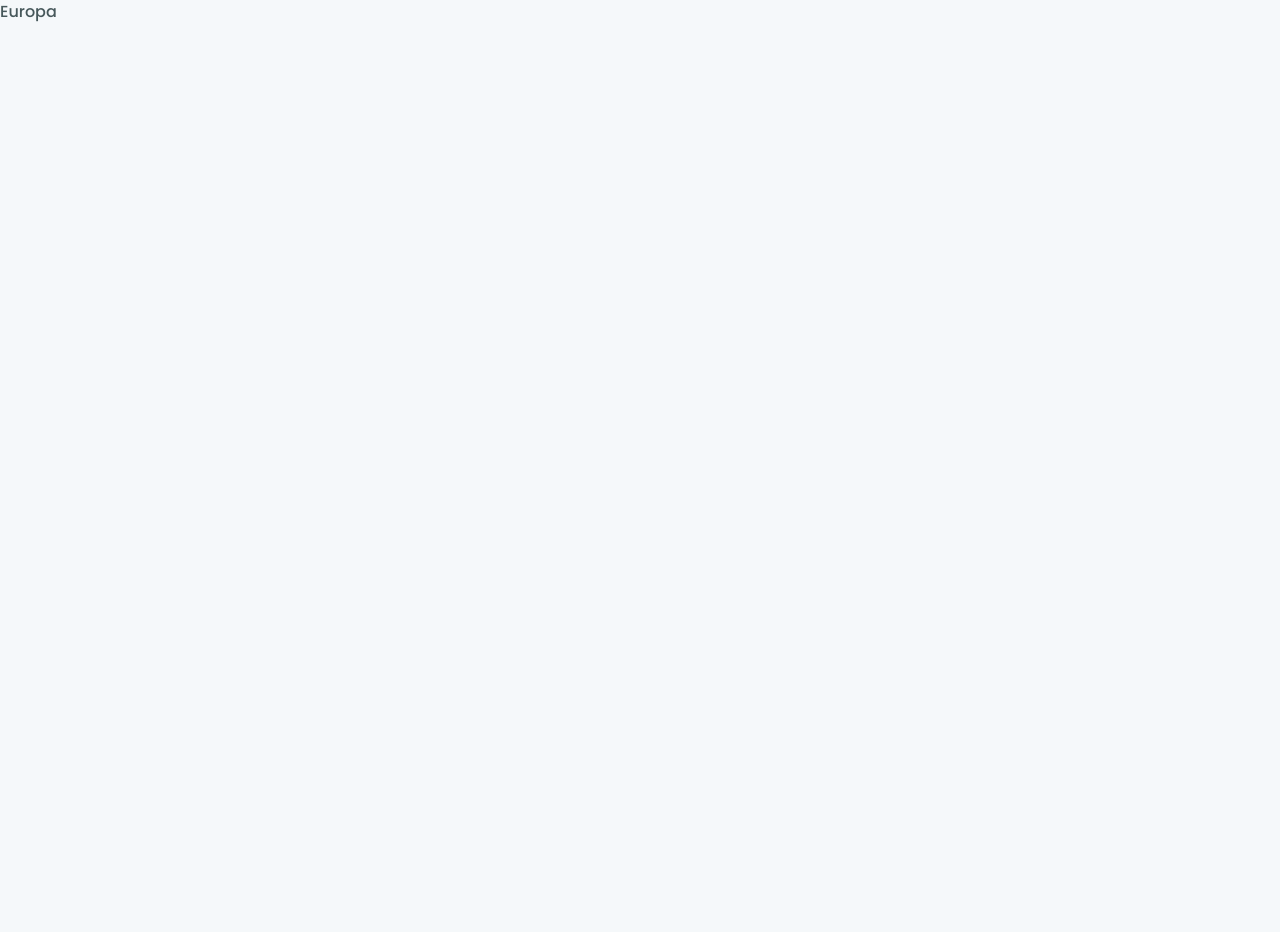
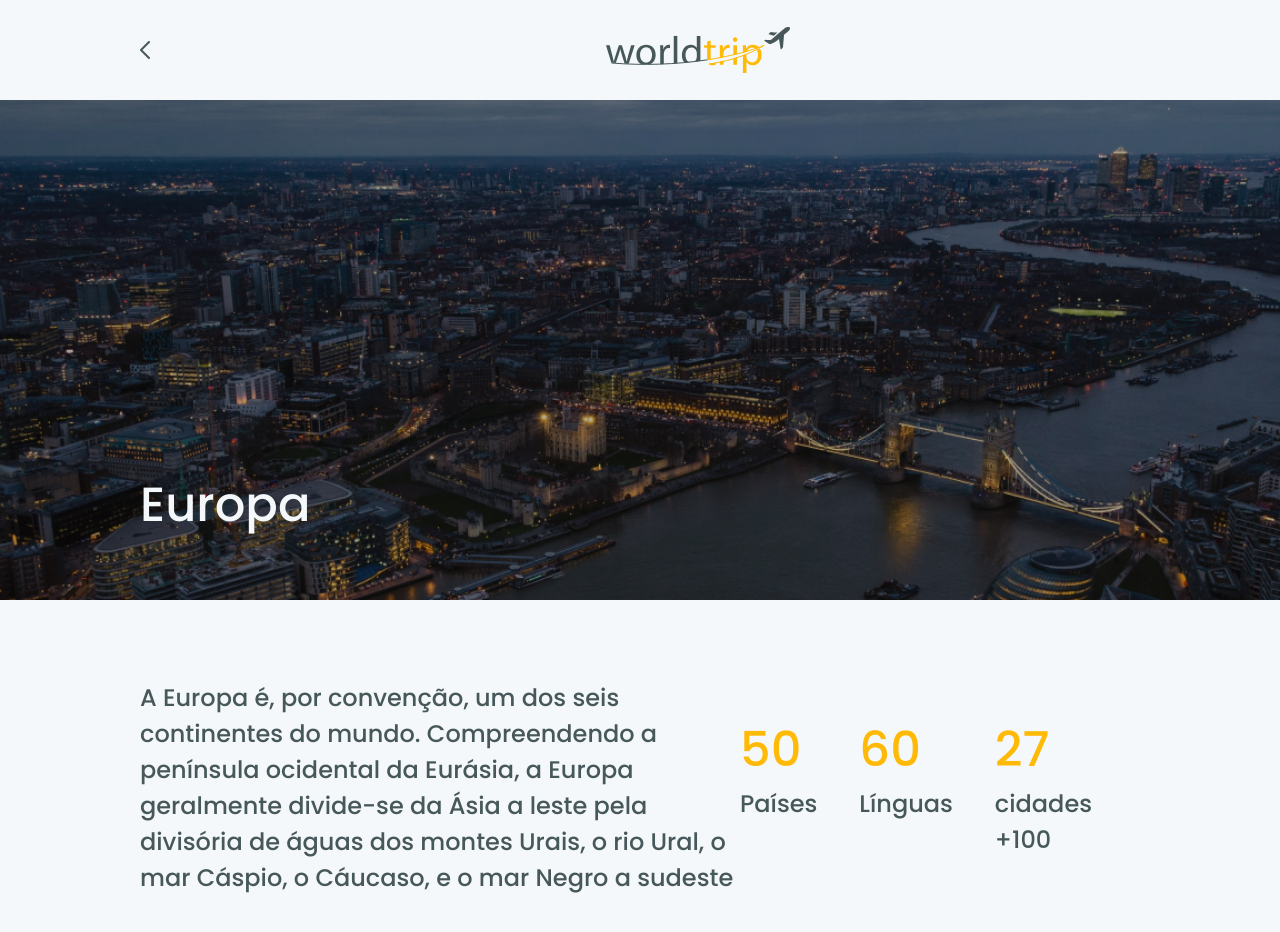
Before and after one commit to rvmelo/worldtrip, a Next.js app: page /Europa in a window 1280 px wide. Shown: the top 932 px of the page. Before the commit the page ends 800 px from the top, so only its background shows below. Built offline with nearby package versions, Linux system fonts and the light colour scheme.

Commit message:
feat: add description to continent page

```diff
--- /dev/null
+++ b/src/components/header/index.tsx
@@ -0,0 +1,25 @@
+import {Image, Box} from '@chakra-ui/react';
+
+// navigation
+import Link from 'next/link';
+
+interface HeaderProps {
+  hasBackArrow?: boolean;
+}
+
+export function Header({hasBackArrow = false}: HeaderProps) {
+  return (
+    <Box display="flex" maxWidth="1440px" mx='auto'>
+      {hasBackArrow ? (
+        <>
+          <Link href="/" passHref>
+            <Image ml="140px" mt='34px' mb='34px' src="/back-arrow.svg" alt="" cursor="pointer" />
+          </Link>
+          <Image ml="456px" mt='27px' mb='27px'  src="/logo.svg" alt="" />
+        </>
+      ) : (
+        <Image mx="auto" mt='27px' mb='27px'  src="/logo.svg" alt="" />
+      )}
+    </Box>
+  )
+}
--- /dev/null
+++ b/src/components/pages/continent/description.tsx
@@ -0,0 +1,40 @@
+import {Image, Box, Text, useBreakpointValue} from '@chakra-ui/react';
+
+interface DescriptionProps {
+  description: string;
+}
+
+export function Description({description}:DescriptionProps) {
+  return (
+    <Box
+        display="flex"
+        justifyContent="space-between"
+        mx="auto"
+        maxWidth="1440px"
+        px="140px"
+        py="80px"
+      >
+        <Box maxWidth="600px" maxHeight="211px">
+          <Text fontSize="24px">{description}</Text>
+        </Box>
+        <Box my="auto" display="flex">
+            <Box>
+              <Text fontSize="48px" color="yellow.350">50</Text>
+              <Text fontSize="24px">Países</Text>
+            </Box>
+            <Box mx="42px">
+              <Text fontSize="48px" color="yellow.350">
+                60
+              </Text>
+              <Text fontSize="24px">Línguas</Text>
+            </Box>
+            <Box>
+              <Text fontSize="48px" color="yellow.350">
+                27
+              </Text>
+              <Text fontSize="24px">cidades +100</Text>
+            </Box>
+          </Box>
+      </Box>
+  )
+}
--- a/src/pages/[continent].tsx
+++ b/src/pages/[continent].tsx
@@ -1,15 +1,33 @@
 import {Image, Box, Text, useBreakpointValue} from '@chakra-ui/react';
 
 import { GetStaticPaths, GetStaticProps } from "next";
+import { Description } from '../components/pages/continent/description';
+import { Header } from '../components/header';
 
 interface ContinentProps {
   name: string;
   url: string;
+  description: string;
 }
 
-export default function Continent({name}: ContinentProps) {
+export default function Continent({name, url, description}: ContinentProps) {
   return(
-    <Text>{name}</Text>
+    <Box>
+      <Header hasBackArrow />
+      <Box
+        mx="auto"
+        maxWidth="1440px"
+        height="500px"
+        bgImage={url}
+        bgSize="cover"
+        bgRepeat="no-repeat"
+        display="flex"
+        alignItems="flex-end"
+      >
+        <Text ml="140px" mb="59px" fontSize="48px" color="gray.900" >{name}</Text>
+      </Box>
+      <Description description={description} />
+    </Box>
   );
 }
 
@@ -31,7 +49,7 @@ export const getStaticProps: GetStaticProps = ({params}) => {
   const {continent} = params;
 
   const continents = [
-   {name: 'Europa', url: "url('/europe.png')"},
+   {name: 'Europa', url: "url('/europe.png')", description: 'A Europa é, por convenção, um dos seis continentes do mundo. Compreendendo a península ocidental da Eurásia, a Europa geralmente divide-se da Ásia a leste pela divisória de águas dos montes Urais, o rio Ural, o mar Cáspio, o Cáucaso, e o mar Negro a sudeste'},
    {name: 'América do Norte', url: "url('/north-america.png')"},
    {name: 'América do Sul', url: "url('/south-america-2.jpg')"},
    {name: 'Ásia', url: "url('/asia.jpg')"},
@@ -45,6 +63,7 @@ export const getStaticProps: GetStaticProps = ({params}) => {
     props: {
       name: continent,
       url: continents[index].url,
+      description: continents[index].description
     },
     revalidate: 60 * 60 * 24,
   }
```
Also changed, not shown: src/pages/index.tsx (+6 -5 lines), public/back-arrow.svg (added), src/components/pages/home/slides.tsx (renamed from src/components/home/slides.tsx), src/components/pages/home/travelTypes.tsx (renamed from src/components/home/travelTypes.tsx).
